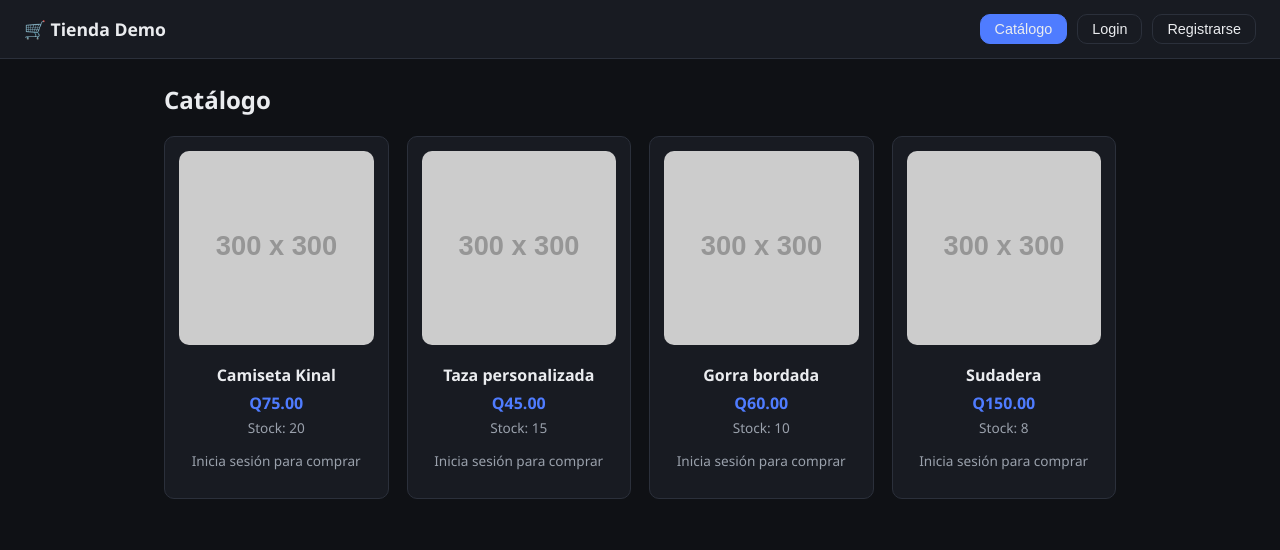
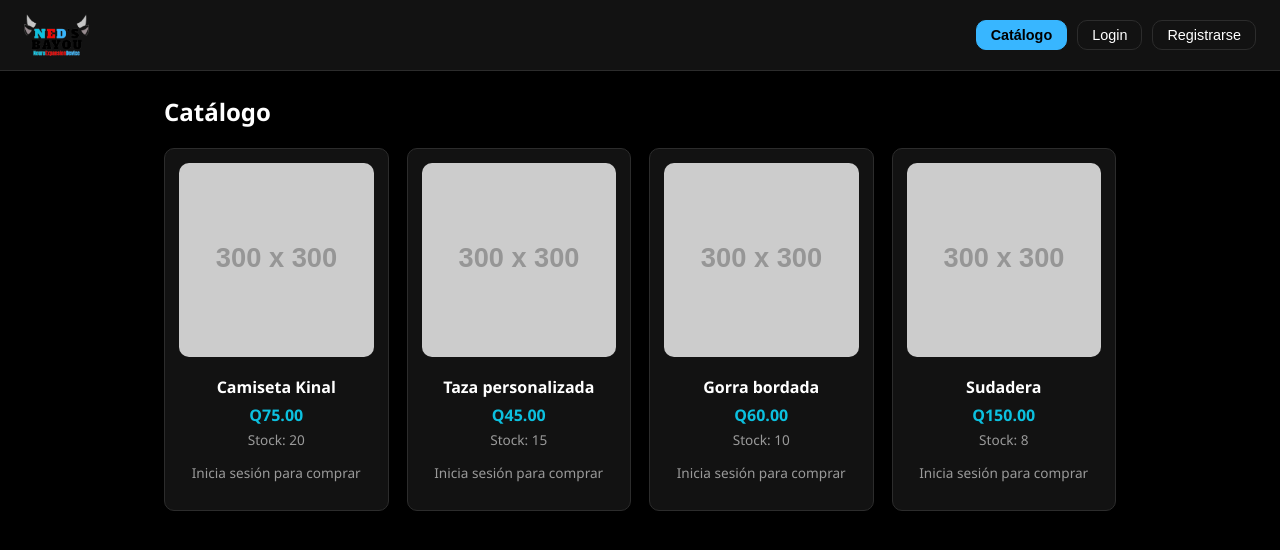
Before and after one commit to ANDOK303/Ned-s-Bayou, a website built with Vite: page index.html in a window 1280 px wide. Built offline with nearby package versions, Linux system fonts and the light colour scheme; placeholder pictures from the web are drawn by us.

Commit message:
Cambiar paleta de colores de marca en toda la interfaz

```diff
--- a/index.html
+++ b/index.html
@@ -2,9 +2,9 @@
 <html lang="es">
   <head>
     <meta charset="UTF-8" />
-    <link rel="icon" type="image/svg+xml" href="/favicon.svg" />
+    <link rel="icon" type="image/png" href="%BASE_URL%logo.png" />
     <meta name="viewport" content="width=device-width, initial-scale=1.0" />
-    <title>Tienda Demo</title>
+    <title>Ned's Bayou</title>
   </head>
   <body>
     <div id="app"></div>
--- a/src/main.ts
+++ b/src/main.ts
@@ -44,7 +44,7 @@ function renderNavbar(): string {
 
   return `
     <nav class="navbar">
-      <div class="brand">🛒 Tienda Demo</div>
+      <div class="brand"><img src="${import.meta.env.BASE_URL}logo.png" alt="Ned's Bayou" class="brand-logo" /></div>
       <div class="nav-links">${links.join("")}</div>
     </nav>
   `;
--- a/src/style.css
+++ b/src/style.css
@@ -1,13 +1,20 @@
 :root {
-  --bg: #0f1115;
-  --surface: #181b22;
-  --surface-2: #21252e;
-  --border: #2b303b;
-  --text: #eaecef;
-  --muted: #9aa1ac;
-  --accent: #4f7cff;
-  --accent-hover: #6c93ff;
-  --danger: #ff5c5c;
+  /* Paleta de marca Ned's Bayou */
+  --brand-aqua: #0cc0df;    /* Azul aqua */
+  --brand-blue: #38b6ff;    /* Azul celeste */
+  --brand-red: #f40909;     /* Rojo vívido */
+  --brand-white: #ffffff;
+  --brand-black: #000000;
+
+  --bg: var(--brand-black);
+  --surface: #121212;
+  --surface-2: #1c1c1c;
+  --border: #2c2c2c;
+  --text: var(--brand-white);
+  --muted: #9a9a9a;
+  --accent: var(--brand-aqua);
+  --accent-hover: var(--brand-blue);
+  --danger: var(--brand-red);
   --radius: 10px;
   font-family: "Segoe UI", system-ui, sans-serif;
 }
@@ -33,7 +40,8 @@ body {
   gap: 12px;
 }
 
-.brand { font-weight: 700; font-size: 1.1rem; }
+.brand { display: flex; align-items: center; }
+.brand-logo { height: 42px; width: auto; display: block; }
 
 .nav-links {
   display: flex;
@@ -52,8 +60,8 @@ body {
   font-size: 0.9rem;
 }
 
-.nav-link:hover { border-color: var(--accent); }
-.nav-link.active { background: var(--accent); border-color: var(--accent); }
+.nav-link:hover { border-color: var(--brand-aqua); color: var(--brand-aqua); }
+.nav-link.active { background: var(--brand-blue); border-color: var(--brand-blue); color: var(--brand-black); font-weight: 700; }
 
 .nav-user { color: var(--muted); font-size: 0.9rem; padding: 0 6px; }
 
@@ -73,7 +81,10 @@ h2 { margin-top: 0; }
   border-radius: var(--radius);
   padding: 14px;
   text-align: center;
+  transition: border-color 0.15s ease;
 }
+
+.card:hover { border-color: var(--brand-aqua); }
 
 .card img { width: 100%; border-radius: var(--radius); margin-bottom: 8px; }
 .card h3 { margin: 6px 0; font-size: 1rem; }
@@ -122,7 +133,7 @@ input {
 table { width: 100%; border-collapse: collapse; margin-top: 12px; }
 th, td { padding: 8px 10px; border-bottom: 1px solid var(--border); text-align: left; font-size: 0.9rem; }
 
-.total { font-weight: 700; font-size: 1.1rem; margin-top: 12px; }
+.total { font-weight: 700; font-size: 1.1rem; margin-top: 12px; color: var(--brand-red); }
 
 .inline-form { display: flex; gap: 8px; flex-wrap: wrap; margin-bottom: 16px; }
 .inline-form input { flex: 1; min-width: 100px; }
--- /dev/null
+++ b/tienda-app/vite.config.ts
@@ -0,0 +1,6 @@
+import { defineConfig } from "vite";
+
+
+export default defineConfig({
+  base: "/Ned-s-Bayou/",
+});
```
Also changed, not shown: public/logo.png (added).
